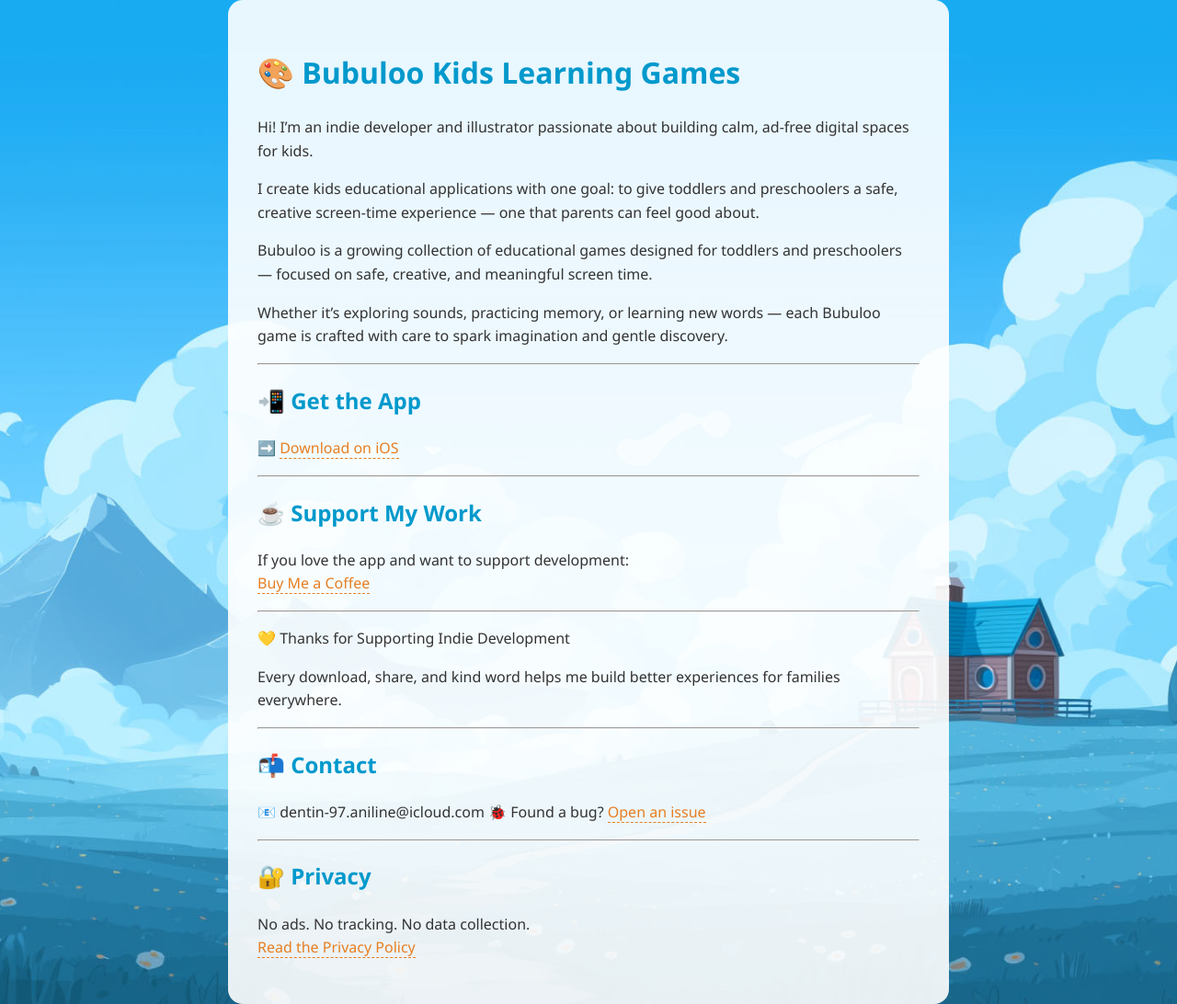
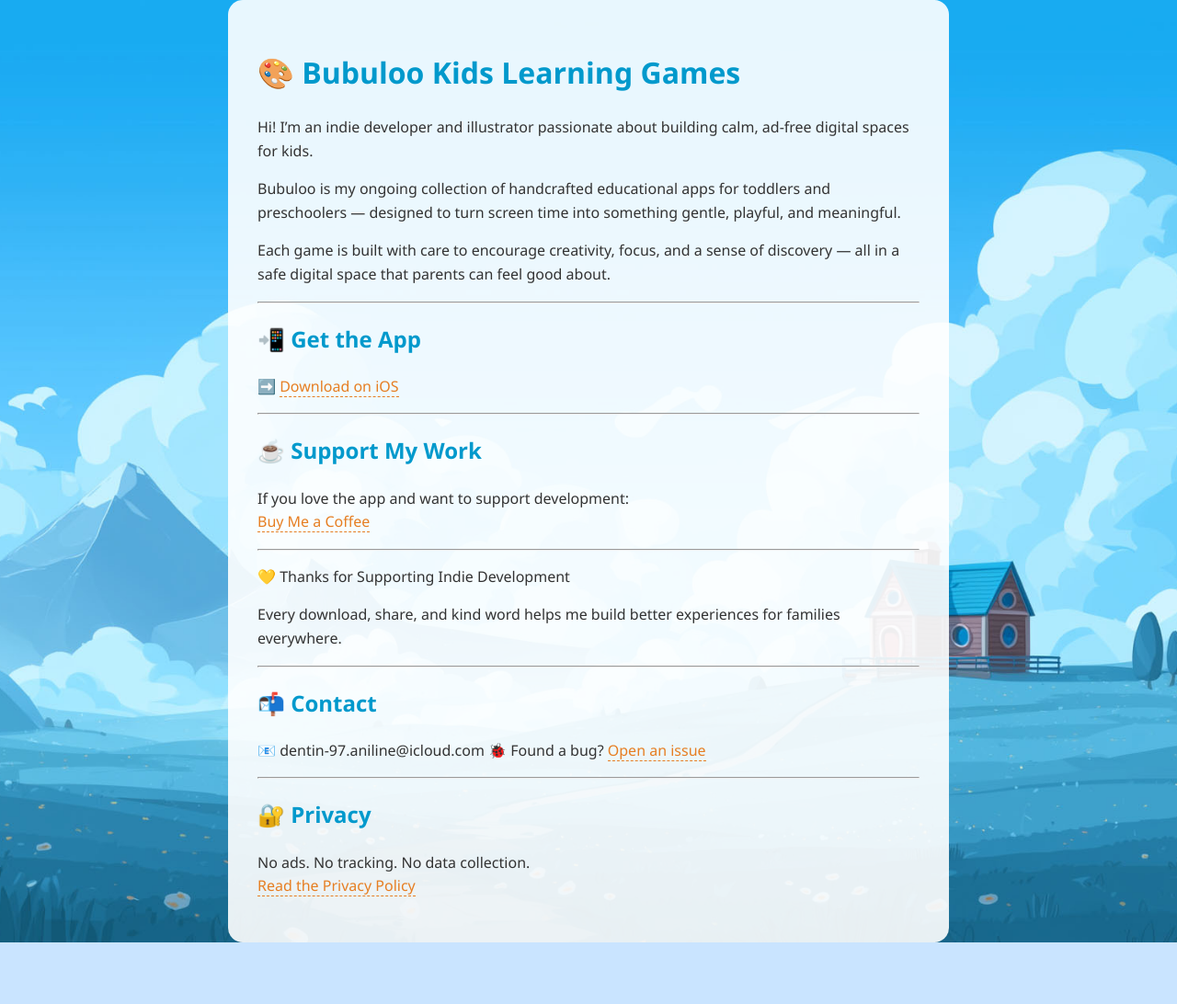
Before and after one commit to MagicScribble/bubuloo-kids-learning-app, a Jekyll site: the page built from index.md, in a window 1280 px wide. Shown: the whole page at 92% size. Built offline with Jekyll 4.4.1, drawn with Linux system fonts in a browser that asks for light colours; our own code applies the rules of GitHub Pages for plain Markdown files; after the commit the page ends 1025 px from its top, so only the background shows below that.

Commit message:
Update index.md

```diff
--- a/index.md
+++ b/index.md
@@ -6,11 +6,9 @@
 
 Hi! I’m an indie developer and illustrator passionate about building calm, ad-free digital spaces for kids.
 
-I create kids educational applications with one goal: to give toddlers and preschoolers a safe, creative screen-time experience — one that parents can feel good about.
+Bubuloo is my ongoing collection of handcrafted educational apps for toddlers and preschoolers — designed to turn screen time into something gentle, playful, and meaningful.
 
-Bubuloo is a growing collection of educational games designed for toddlers and preschoolers — focused on safe, creative, and meaningful screen time.
-
-Whether it’s exploring sounds, practicing memory, or learning new words — each Bubuloo game is crafted with care to spark imagination and gentle discovery.
+Each game is built with care to encourage creativity, focus, and a sense of discovery — all in a safe digital space that parents can feel good about.
 
 ---
 
```
